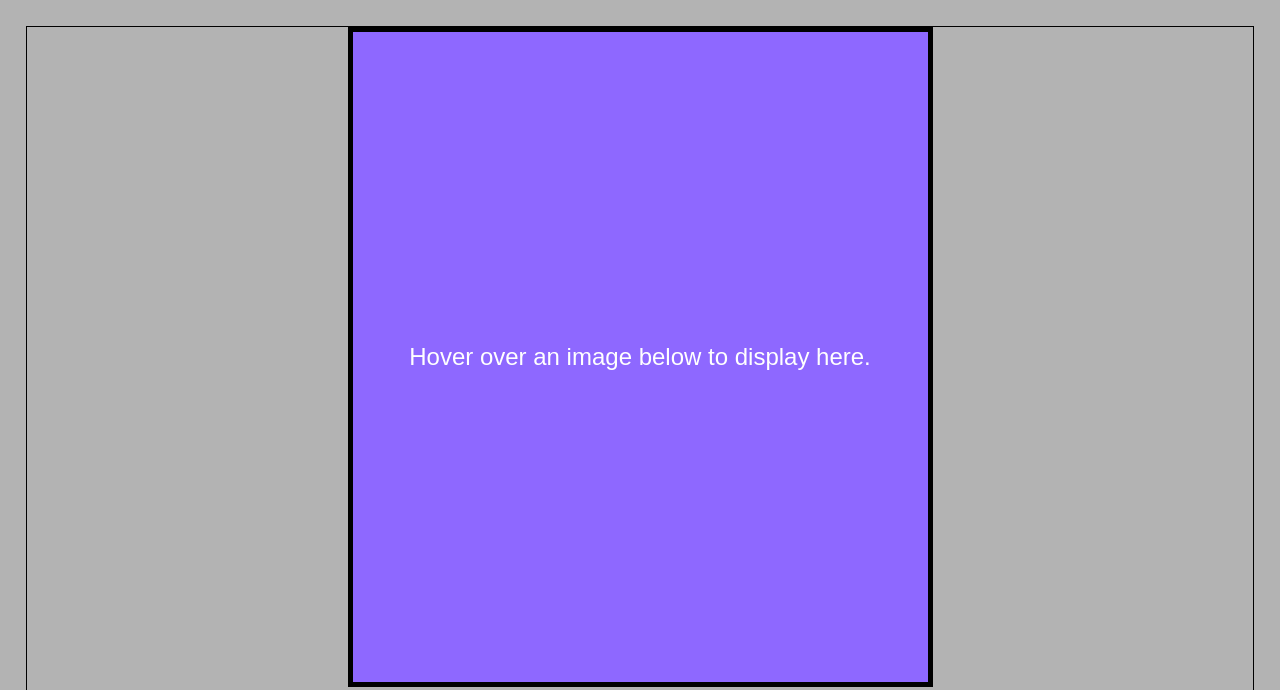
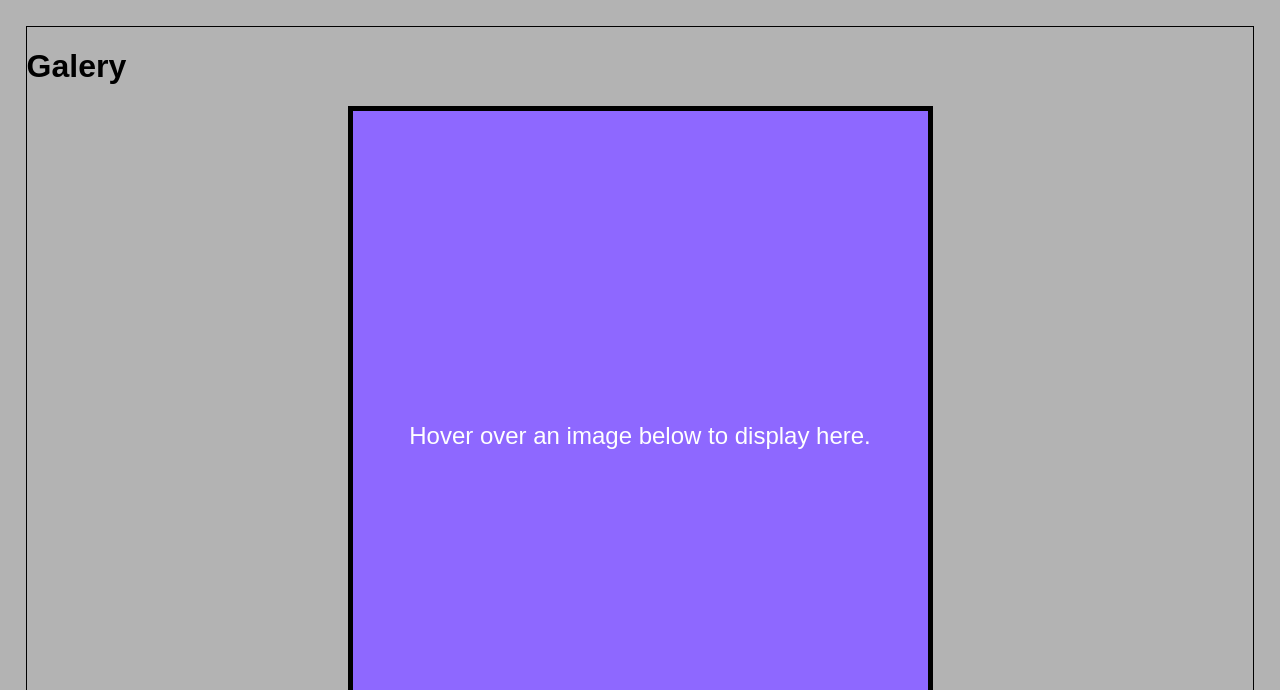
Before and after one commit to fsg83/curso, a plain HTML site: page js/finalproject/index.htm in a window 1280 px wide. Shown: the top 690 px of the page. Drawn offline with Linux system fonts and the light colour scheme.

Commit message:
Update index.htm

```diff
--- a/js/finalproject/index.htm
+++ b/js/finalproject/index.htm
@@ -8,6 +8,8 @@
     </head>
 
     <body onload="setImages()">
+        <main>
+            <h1>Galery</h1>
             <div id = "image">
                 Hover over an image below to display here.
             </div>
@@ -18,5 +20,6 @@
             <img class="preview" alt="Wine flower" src="images/image4.jpg" onmouseover="upDate(this)" onmouseout="unDo()" onfocus="upDate(this)" onblur="unDo()">
             <img class="preview" alt="Orange ornamental Flower" src="images/image5.jpg" onmouseover="upDate(this)" onmouseout="unDo()" onfocus="upDate(this)" onblur="unDo()">
             <img class="preview" alt="Orange with dots flower" src="images/image6.jpg" onmouseover="upDate(this)" onmouseout="unDo()" onfocus="upDate(this)" onblur="unDo()">
+        </main>
     </body>
 </html>
```
Lines whose indentation alone changed are shown as unchanged.
